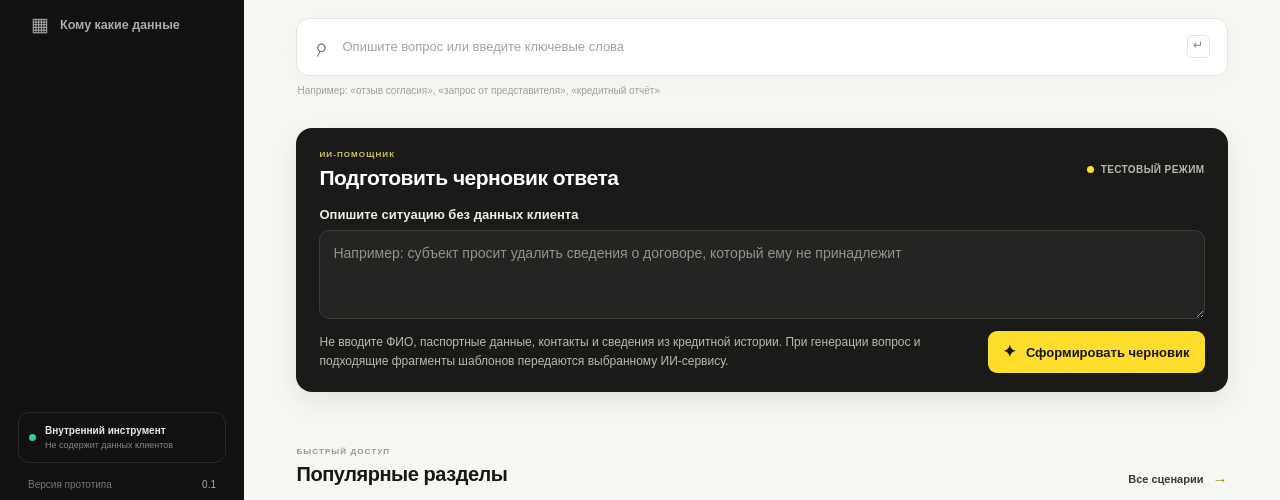
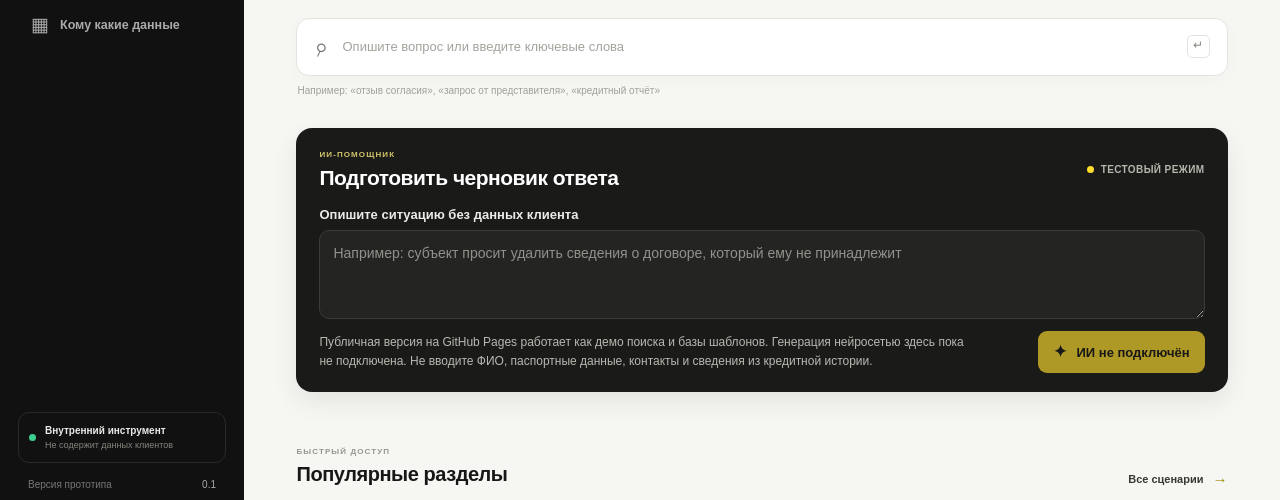
Before and after one commit to ikhmelevskiy02-web/tbki, a website: page index.html in a window 1280 px wide. Shown: the part 292-792 px from the top of the page. Drawn offline with Linux system fonts and the light colour scheme; a web font is replaced by a local one.

Commit message:
Prepare public Pages demo without live AI

```diff
--- a/index.html
+++ b/index.html
@@ -57,7 +57,7 @@
           <div class="ai-panel-top"><div><div class="eyebrow small">ИИ-ПОМОЩНИК</div><h2 id="ai-title">Подготовить черновик ответа</h2></div><span class="ai-badge"><span></span> ТЕСТОВЫЙ РЕЖИМ</span></div>
           <label class="ai-question-label" for="ai-question">Опишите ситуацию без данных клиента</label>
           <textarea id="ai-question" rows="3" maxlength="1800" placeholder="Например: субъект просит удалить сведения о договоре, который ему не принадлежит"></textarea>
-          <div class="ai-panel-foot"><p>Не вводите ФИО, паспортные данные, контакты и сведения из кредитной истории. При генерации вопрос и подходящие фрагменты шаблонов передаются выбранному ИИ-сервису.</p><button id="ai-generate" type="button"><span>✦</span> Сформировать черновик</button></div>
+          <div class="ai-panel-foot"><p>Публичная версия на GitHub Pages работает как демо поиска и базы шаблонов. Генерация нейросетью здесь пока не подключена. Не вводите ФИО, паспортные данные, контакты и сведения из кредитной истории.</p><button id="ai-generate" type="button" disabled aria-disabled="true"><span>✦</span> ИИ не подключён</button></div>
           <div class="ai-result" id="ai-result" hidden aria-live="polite">
             <div class="ai-result-head"><span id="ai-status">Черновик ответа</span><button id="ai-copy" type="button" hidden>Скопировать</button></div>
             <div class="ai-result-text" id="ai-result-text"></div>
```
